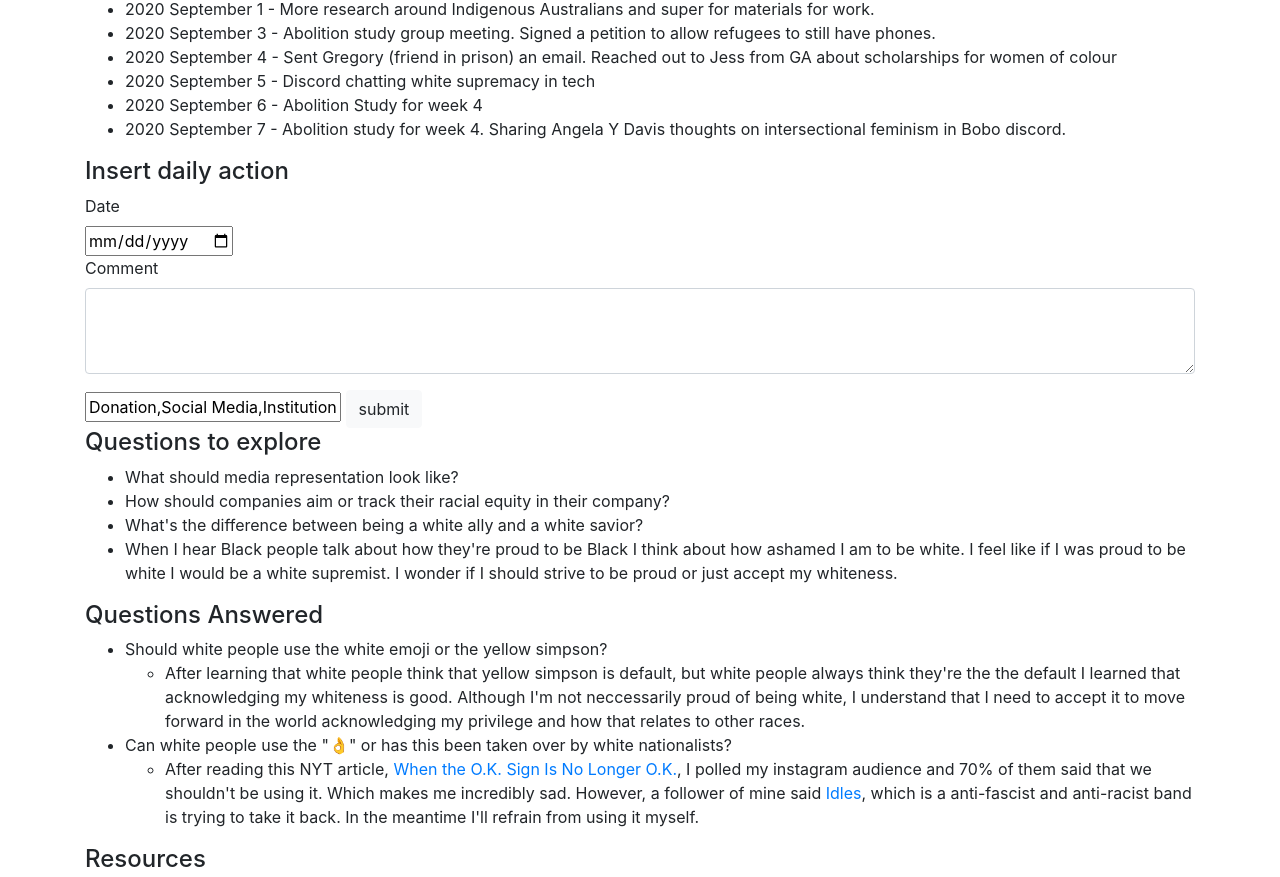
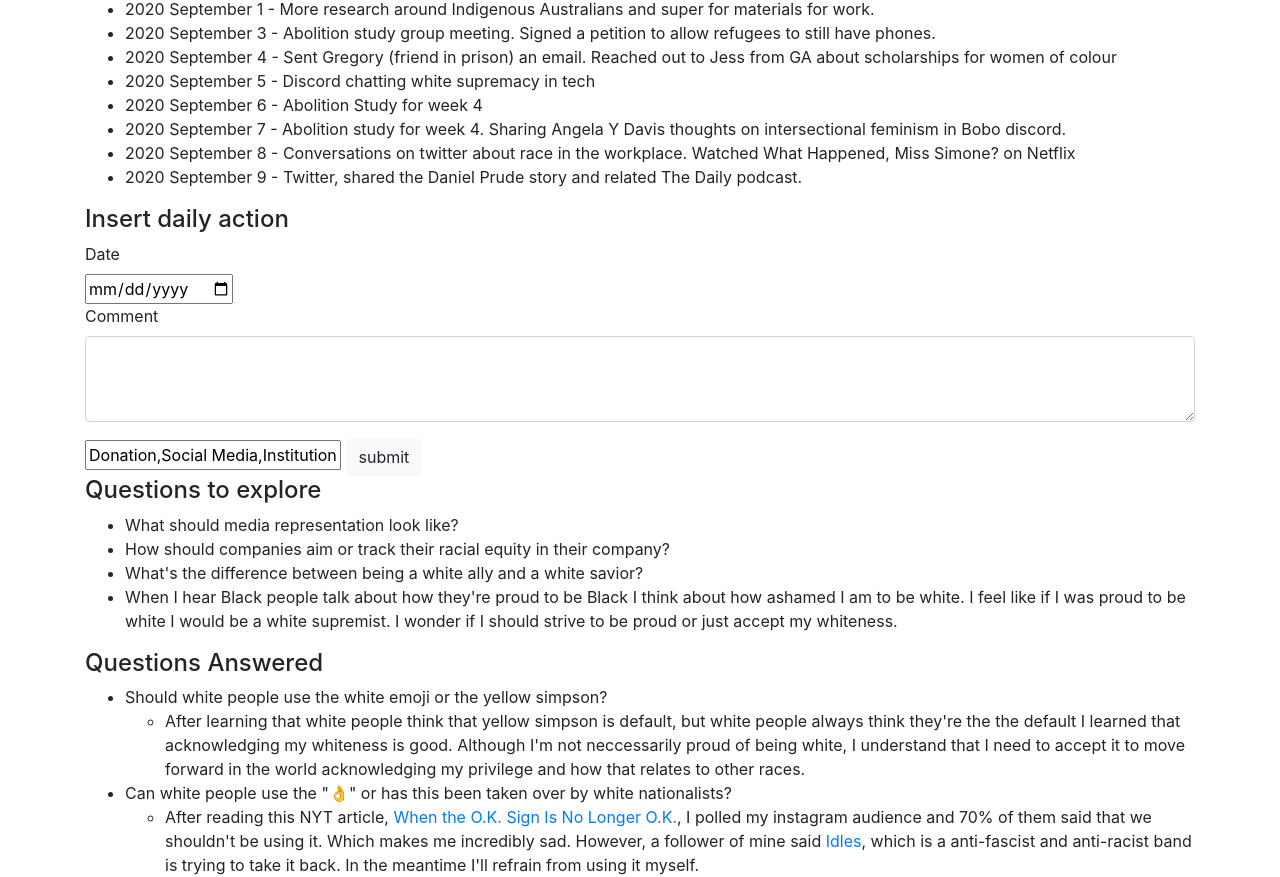
Before and after one commit to nikkiricks/anti-racism-work, a website: page index.html in a window 1280 px wide. Shown: the part 4515-5392 px from the top of the page. Drawn offline with nearby package versions, Linux system fonts and the light colour scheme.

Commit message:
daily update

```diff
--- a/index.html
+++ b/index.html
@@ -410,6 +410,8 @@
         <li>2020 September 5 - Discord chatting white supremacy in tech</li>
         <li>2020 September 6 - Abolition Study for week 4</li>
         <li>2020 September 7 - Abolition study for week 4. Sharing Angela Y Davis thoughts on intersectional feminism in Bobo discord.</li>
+        <li>2020 September 8 - Conversations on twitter about race in the workplace. Watched What Happened, Miss Simone? on Netflix</li>
+        <li>2020 September 9 - Twitter, shared the Daniel Prude story and related The Daily podcast.</li>
       </ul>
 
 
```
